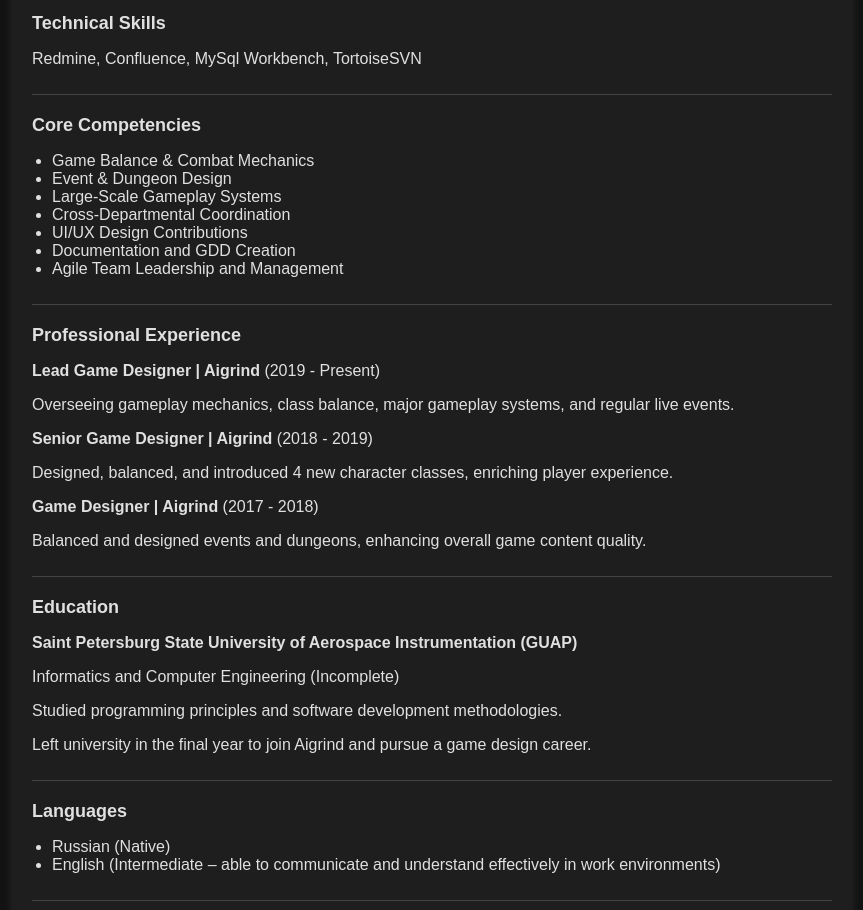
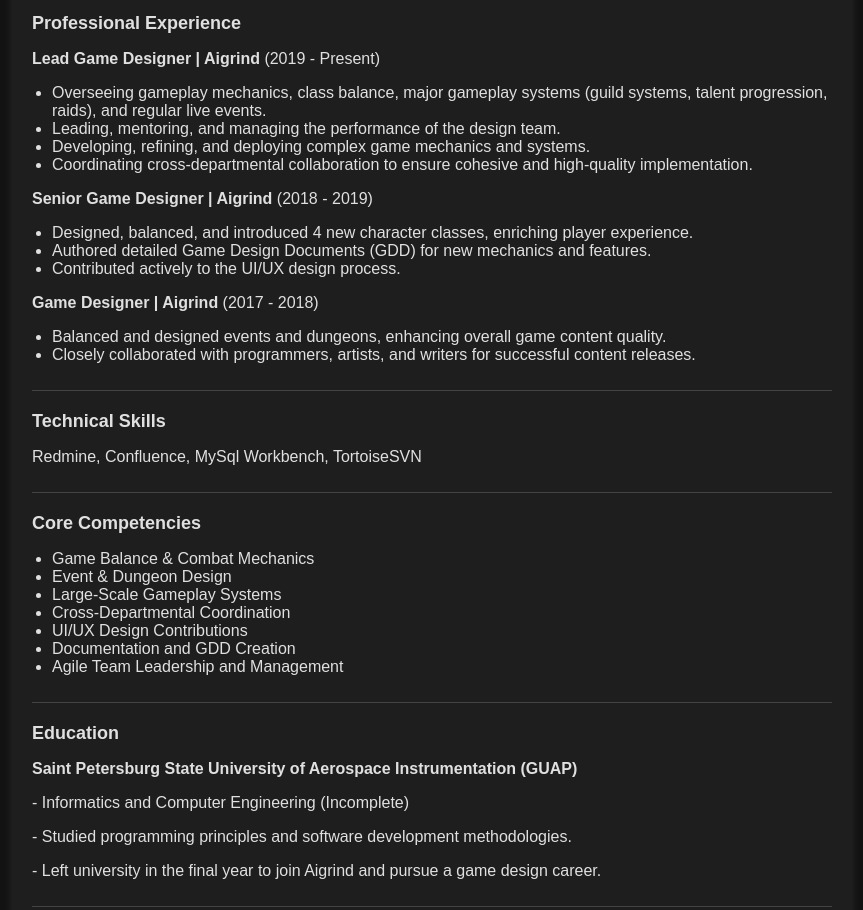
Before and after one commit to AkioKoneko/resume, a plain HTML site: page index.html in a window 1280 px wide. Shown: the part 640-1550 px from the top of the page, without its empty margins (208-1071 px from the left). Drawn offline with Linux system fonts and the light colour scheme.

Commit message:
Update index.html

```diff
--- a/index.html
+++ b/index.html
@@ -30,6 +30,30 @@
         </div>
 
         <div class="section">
+            <h2>Professional Experience</h2>
+            <p><strong>Lead Game Designer | Aigrind</strong> (2019 - Present)</p>
+            <ul>
+                <li>Overseeing gameplay mechanics, class balance, major gameplay systems (guild systems, talent progression, raids), and regular live events.</li>
+                <li>Leading, mentoring, and managing the performance of the design team.</li>
+                <li>Developing, refining, and deploying complex game mechanics and systems.</li>
+                <li>Coordinating cross-departmental collaboration to ensure cohesive and high-quality implementation.</li>
+            </ul>
+
+            <p><strong>Senior Game Designer | Aigrind</strong> (2018 - 2019)</p>
+            <ul>
+                <li>Designed, balanced, and introduced 4 new character classes, enriching player experience.</li>
+                <li>Authored detailed Game Design Documents (GDD) for new mechanics and features.</li>
+                <li>Contributed actively to the UI/UX design process.</li>
+            </ul>
+
+            <p><strong>Game Designer | Aigrind</strong> (2017 - 2018)</p>
+            <ul>
+                <li>Balanced and designed events and dungeons, enhancing overall game content quality.</li>
+                <li>Closely collaborated with programmers, artists, and writers for successful content releases.</li>
+            </ul>
+        </div>
+
+        <div class="section">
             <h2>Technical Skills</h2>
             <p>Redmine, Confluence, MySql Workbench, TortoiseSVN</p>
         </div>
@@ -48,23 +72,11 @@
         </div>
 
         <div class="section">
-            <h2>Professional Experience</h2>
-            <p><strong>Lead Game Designer | Aigrind</strong> (2019 - Present)</p>
-            <p>Overseeing gameplay mechanics, class balance, major gameplay systems, and regular live events.</p>
-
-            <p><strong>Senior Game Designer | Aigrind</strong> (2018 - 2019)</p>
-            <p>Designed, balanced, and introduced 4 new character classes, enriching player experience.</p>
-
-            <p><strong>Game Designer | Aigrind</strong> (2017 - 2018)</p>
-            <p>Balanced and designed events and dungeons, enhancing overall game content quality.</p>
-        </div>
-
-        <div class="section">
             <h2>Education</h2>
             <p><strong>Saint Petersburg State University of Aerospace Instrumentation (GUAP)</strong></p>
-            <p>Informatics and Computer Engineering (Incomplete)</p>
-            <p>Studied programming principles and software development methodologies.</p>
-            <p>Left university in the final year to join Aigrind and pursue a game design career.</p>
+            <p>- Informatics and Computer Engineering (Incomplete)</p>
+            <p>- Studied programming principles and software development methodologies.</p>
+            <p>- Left university in the final year to join Aigrind and pursue a game design career.</p>
         </div>
 
         <div class="section">
```
